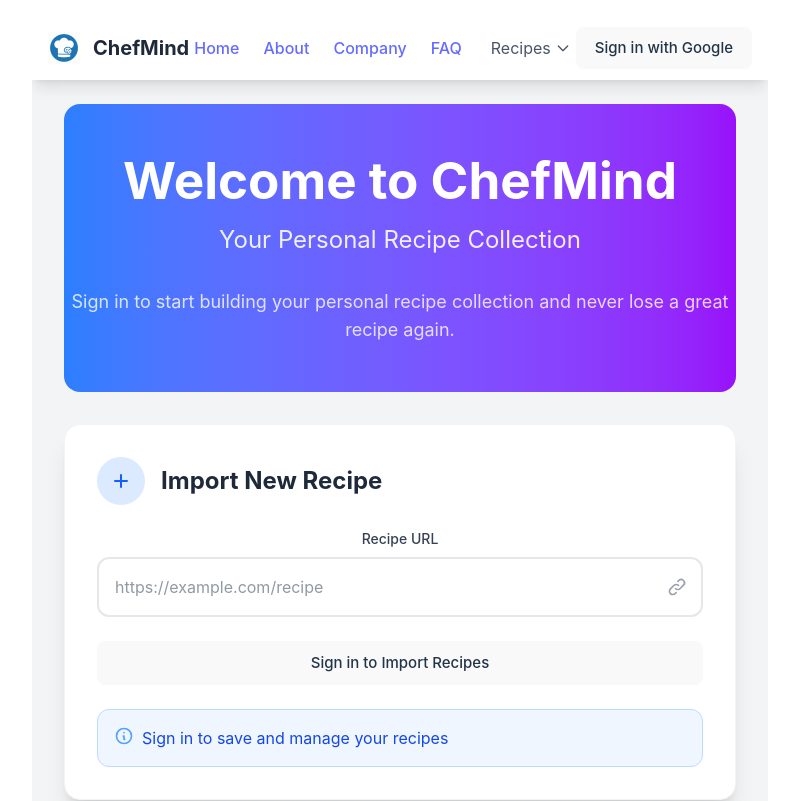
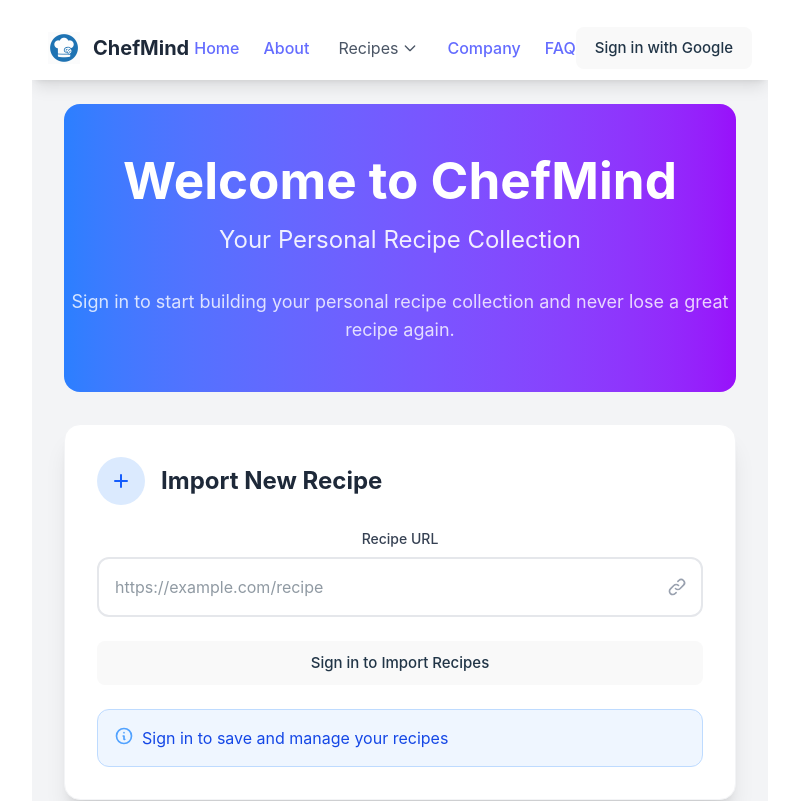
Before and after one commit to avitalg/chefmind, a React (Vite) app: page / in a window 1280 px wide. Shown: the top 801 px of the page, without its empty margins (240-1039 px from the left). Built offline with nearby package versions, Linux system fonts and the light colour scheme; no server answers.

Commit message:
fix: navbar

```diff
--- a/src/components/NavBar.tsx
+++ b/src/components/NavBar.tsx
@@ -53,12 +53,6 @@ export default function NavBar({ user, onSignIn, onSignOut }: NavBarProps) {
             <Link to="/about" className={navLinkClass}>
               About
             </Link>
-            <Link to="/company" className={navLinkClass}>
-              Company
-            </Link>
-            <Link to="/faq" className={navLinkClass}>
-              FAQ
-            </Link>
             <div
               className="relative"
               onMouseEnter={() => setIsRecipesDropdownOpen(true)}
@@ -101,6 +95,12 @@ export default function NavBar({ user, onSignIn, onSignOut }: NavBarProps) {
                 </div>
               )}
             </div>
+            <Link to="/company" className={navLinkClass}>
+              Company
+            </Link>
+            <Link to="/faq" className={navLinkClass}>
+              FAQ
+            </Link>
           </div>
 
           <div className="hidden md:flex items-center gap-3">
```
